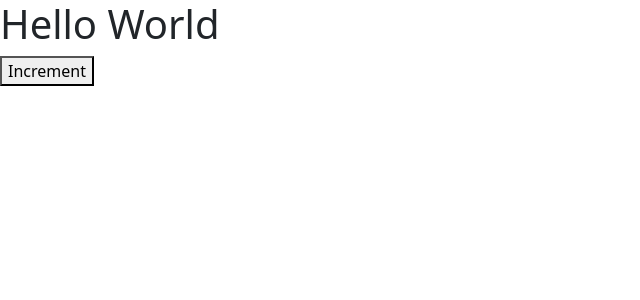
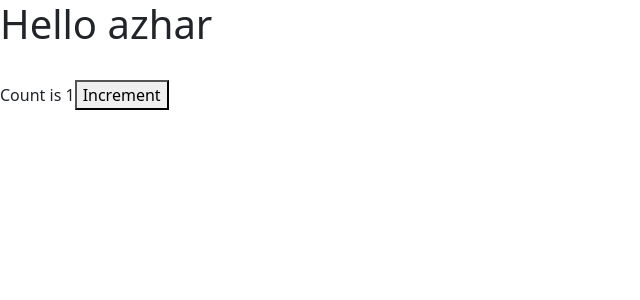
Before and after one commit to AzharUddinSheikh/react-app, a React (Create React App) app: page / in a window 1280 px wide. Shown: the top 300 px of the page, without its empty margins (0-640 px from the left). Built offline with nearby package versions, Linux system fonts and the light colour scheme.

Commit message:
embedding expression using state of a class

```diff
--- a/src/components/counter.jsx
+++ b/src/components/counter.jsx
@@ -1,10 +1,20 @@
 import React, { Component } from 'react';
 
 class Counter extends Component {
+    state = {
+        count:1,
+        name:'azhar'
+    };
     render() {
         return <React.Fragment>
-            <h1>Hello World</h1><button>Increment</button>
+            <h1>Hello {this.state.name}</h1><br/>
+            <span>Count is {this.formatCount()}</span>
+            <button>Increment</button>
         </React.Fragment>;
+    }
+    formatCount() {
+        const { count } = this.state;
+        return count === 0 ? 'Zero' : count;
     }
 }
 
```
